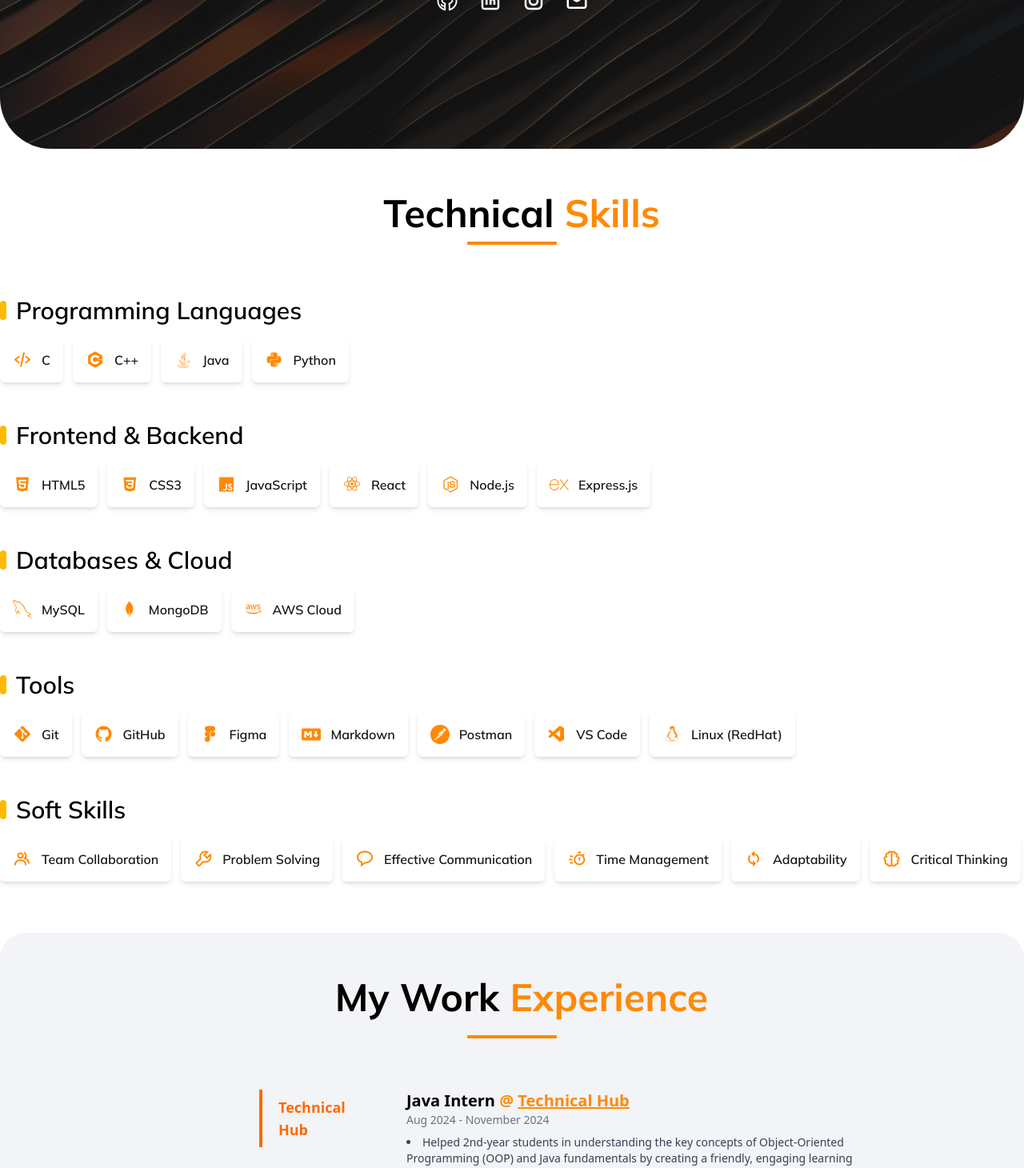
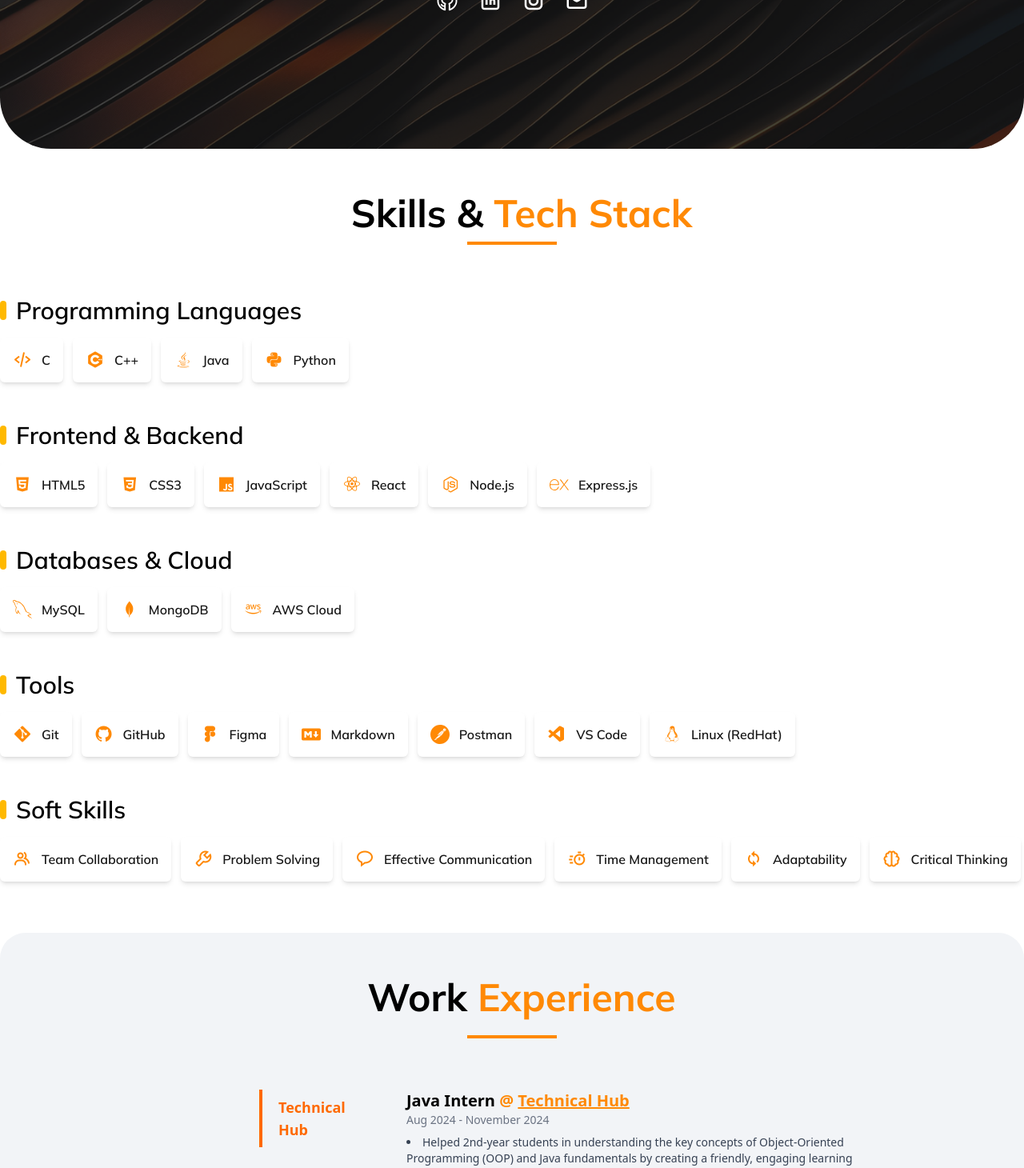
Before and after one commit to omteja04/nameisomteja, a React (Vite) app: page / in a window 1280 px wide. Shown: the part 1172-2632 px from the top of the page at 80% size. Built offline with nearby package versions, Linux system fonts and the light colour scheme.

Commit message:
Patch Work

```diff
--- a/src/components/Experience.jsx
+++ b/src/components/Experience.jsx
@@ -49,7 +49,7 @@ const Experience = () => {
                             transition={{ duration: 0.6, ease: "easeOut" }}
                             viewport={{ once: true }}
                         >
-                            My Work{" "}
+                            Work{" "}
                             <span className="text-orange-400">Experience</span>
                         </motion.h1>
                         <motion.span
--- a/src/components/Skills.jsx
+++ b/src/components/Skills.jsx
@@ -1,10 +1,10 @@
-import React from 'react';
+import React from "react";
 import { VscVscode } from "react-icons/vsc";
 import { SiPostman, SiMarkdown, SiExpress, SiC } from "react-icons/si";
 import { GrMysql } from "react-icons/gr";
 
 // eslint-disable-next-line no-unused-vars
-import { motion } from 'framer-motion';
+import { motion } from "framer-motion";
 
 const programmingLanguages = [
     { name: "C", icon: "bx bx-code-alt" },
@@ -25,7 +25,7 @@ const databasesAndCloud = [
     { name: "MySQL", icon: null, importedIcon: <GrMysql /> },
     { name: "MongoDB", icon: "bx bxl-mongodb" },
     { name: "AWS Cloud", icon: "bx bxl-aws" },
-]
+];
 const tools = [
     { name: "Git", icon: "bx bxl-git" },
     { name: "GitHub", icon: "bx bxl-github" },
@@ -47,7 +47,12 @@ const softSkills = [
 const SkillList = ({ items }) => (
     <ul className="list-none mt-4 flex flex-wrap gap-3">
         {items.map((item, index) => {
-            const { name, icon, importedIcon, delay = 0.2 * index } = item || {};
+            const {
+                name,
+                icon,
+                importedIcon,
+                delay = 0.2 * index,
+            } = item || {};
             return (
                 <motion.li
                     key={name}
@@ -58,15 +63,18 @@ const SkillList = ({ items }) => (
                         color: "#fb923c",
                         scale: 1.05,
                         backgroundColor: "rgba(251, 146, 60, 0.1)",
-                        transition: { delay: 0, duration: 0.1 }
-                    }} transition={{ duration: 0.5, delay }}
+                        transition: { delay: 0, duration: 0.1 },
+                    }}
+                    transition={{ duration: 0.5, delay }}
                     viewport={{ once: true }}
                     title={name}
                 >
                     {icon ? (
                         <i className={`${icon} text-orange-400 text-2xl`}></i>
                     ) : (
-                        <span className="text-orange-400 text-2xl">{importedIcon}</span>
+                        <span className="text-orange-400 text-2xl">
+                            {importedIcon}
+                        </span>
                     )}
                     <span>{name}</span>
                 </motion.li>
@@ -74,7 +82,6 @@ const SkillList = ({ items }) => (
         })}
     </ul>
 );
-
 
 const Skills = () => {
     return (
@@ -91,7 +98,8 @@ const Skills = () => {
                         transition={{ duration: 0.6, ease: "easeOut" }}
                         viewport={{ once: true }}
                     >
-                        Technical <span className="text-orange-400">Skills</span>
+                        Skills &{" "}
+                        <span className="text-orange-400">Tech Stack</span>
                     </motion.h1>
                     <motion.span
                         className="h-1 bg-orange-400"
@@ -150,7 +158,9 @@ const Skills = () => {
                     <div>
                         <div className="flex items-center gap-3">
                             <span className="bg-amber-400 h-6 w-[0.5rem] rounded-sm"></span>
-                            <h2 className="text-3xl font-semibold font-mulish">Soft Skills</h2>
+                            <h2 className="text-3xl font-semibold font-mulish">
+                                Soft Skills
+                            </h2>
                         </div>
                         <SkillList items={softSkills} />
                     </div>
```
